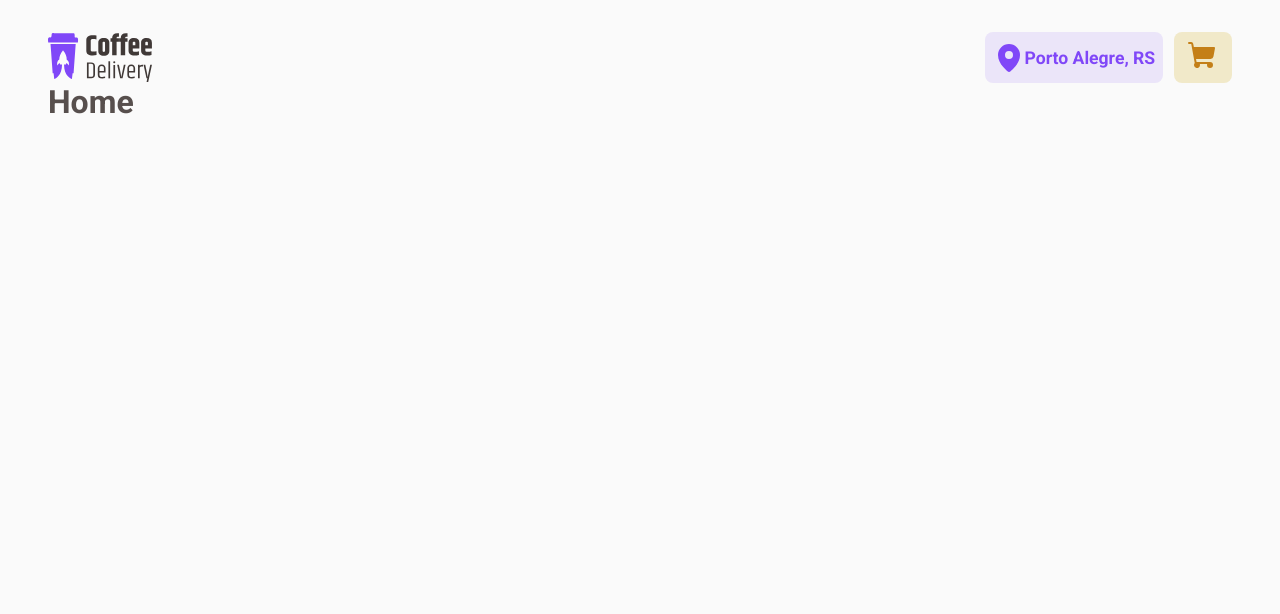
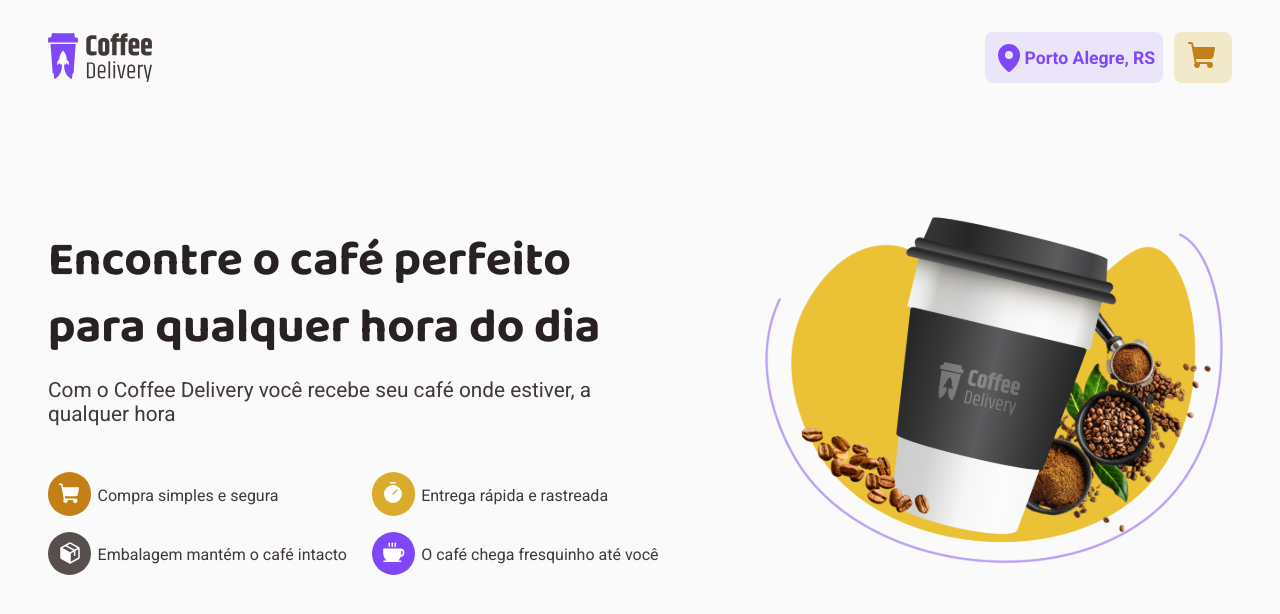
Before and after one commit to Rogerio-17/coffe-delivery, a React (Vite) app: page / in a window 1280 px wide. Shown: the top 614 px of the page. Built offline with nearby package versions, Linux system fonts and the light colour scheme.

Commit message:
Finalizando componente de introdução

```diff
--- a/src/Pages/Home/index.tsx
+++ b/src/Pages/Home/index.tsx
@@ -1,8 +1,9 @@
+import { Intro } from "../../components/Intro"
 
 export function Home() {
     return(
         <div>
-            <h1>Home</h1>
+            <Intro/>
         </div>
     )
 }
--- a/src/components/index.tsx
+++ b/src/components/Header/index.tsx
@@ -1,6 +1,6 @@
 import { MapPin, ShoppingCart } from "phosphor-react";
-import { HeaderContainer } from "../components/style"
-import Logo from "../assets/Logo.svg";
+import { HeaderContainer } from "../../components/Header/style"
+import Logo from "../../assets/Logo.svg";
 
 export function Header() {
   return (
--- /dev/null
+++ b/src/components/Intro/index.tsx
@@ -0,0 +1,24 @@
+import { Coffee, Package, ShoppingCart, Timer } from "phosphor-react"
+import imgCoffe from "../../assets/Coffedelivery.svg"
+import { IntroContainer, IntroDestaques, IntroDestaquesIncons, IntroInformacoesDoServico } from "./style"
+
+
+export function Intro() {
+    return(
+        <IntroContainer>
+            <IntroInformacoesDoServico>
+                <h1>Encontre o café perfeito para qualquer hora do dia</h1>
+                <p>Com o Coffee Delivery você recebe seu café onde estiver, a qualquer hora</p>
+                <IntroDestaques>
+                    <p><IntroDestaquesIncons cor="yellow-dark-800"><ShoppingCart size={24} weight="fill"/></IntroDestaquesIncons> Compra simples e segura</p>
+                    <p><IntroDestaquesIncons cor="yellow-500"><Timer size={24} weight="fill"/></IntroDestaquesIncons>Entrega rápida e rastreada</p>
+                    <p><IntroDestaquesIncons cor="base-text-700"><Package size={24} weight="fill"/></IntroDestaquesIncons>Embalagem mantém o café intacto</p>
+                    <p><IntroDestaquesIncons cor="purple-500"><Coffee size={24} weight="fill"/></IntroDestaquesIncons>O café chega fresquinho até você</p>
+                </IntroDestaques>
+            </IntroInformacoesDoServico>
+            <div>
+                <img src={imgCoffe} />
+            </div>
+        </IntroContainer>
+    )
+}
--- /dev/null
+++ b/src/components/Intro/style.ts
@@ -0,0 +1,61 @@
+import styled from "styled-components";
+
+export const IntroContainer = styled.div`
+  width: 100%;
+  display: flex;
+  grid-template-columns: 1fr 1fr;
+  margin-top: 8rem;
+  gap: 5rem;
+`;
+
+export const IntroInformacoesDoServico = styled.div`
+  margin-top: 1rem;
+
+  h1 {
+    font-size: 3rem;
+    font-family: "Baloo 2", "sans-serif";
+    line-height: 4.2rem;
+    margin-bottom: 1rem;
+    color: ${(props) => props.theme["base-title-900"]};
+  }
+
+  p {
+    font-size: 1.3rem;
+    color: ${(props) => props.theme["base-subtitle-800"]};
+    margin-bottom: 3.125rem;
+  }
+`;
+
+
+
+export const IntroDestaques = styled.div`
+  width: 100%;
+  display: grid;
+  grid-template-columns: repeat(2, 1fr);
+  gap: 1.2rem;
+
+
+  p {
+    font-size: 1rem;
+    margin-bottom: 0;
+    display: flex;
+    align-items: center;
+    gap: 0.4rem;
+  }
+
+
+`;
+
+interface ColorsIcons {
+    cor: "yellow-dark-800" | "yellow-500" | "base-text-700" | "purple-500"
+}
+
+export const IntroDestaquesIncons = styled.span<ColorsIcons>`
+    background: ${props => props.theme[props.cor]};
+    display: flex;
+    color: ${props => props.theme.white};
+    align-items: center;
+    padding: 0.6rem;
+    border-radius: 50%;
+    margin-top: -0.2rem;
+`
--- a/src/layouts/DefaultLayout/index.tsx
+++ b/src/layouts/DefaultLayout/index.tsx
@@ -1,4 +1,4 @@
-import { Header } from "../../components";
+import { Header } from "../../components/Header";
 import { Outlet } from "react-router-dom";
 import { LayoutContainer } from "./style";
 
```
Also changed, not shown: src/assets/Coffedelivery.svg (added), src/components/Header/style.ts (renamed from src/components/style.ts).
